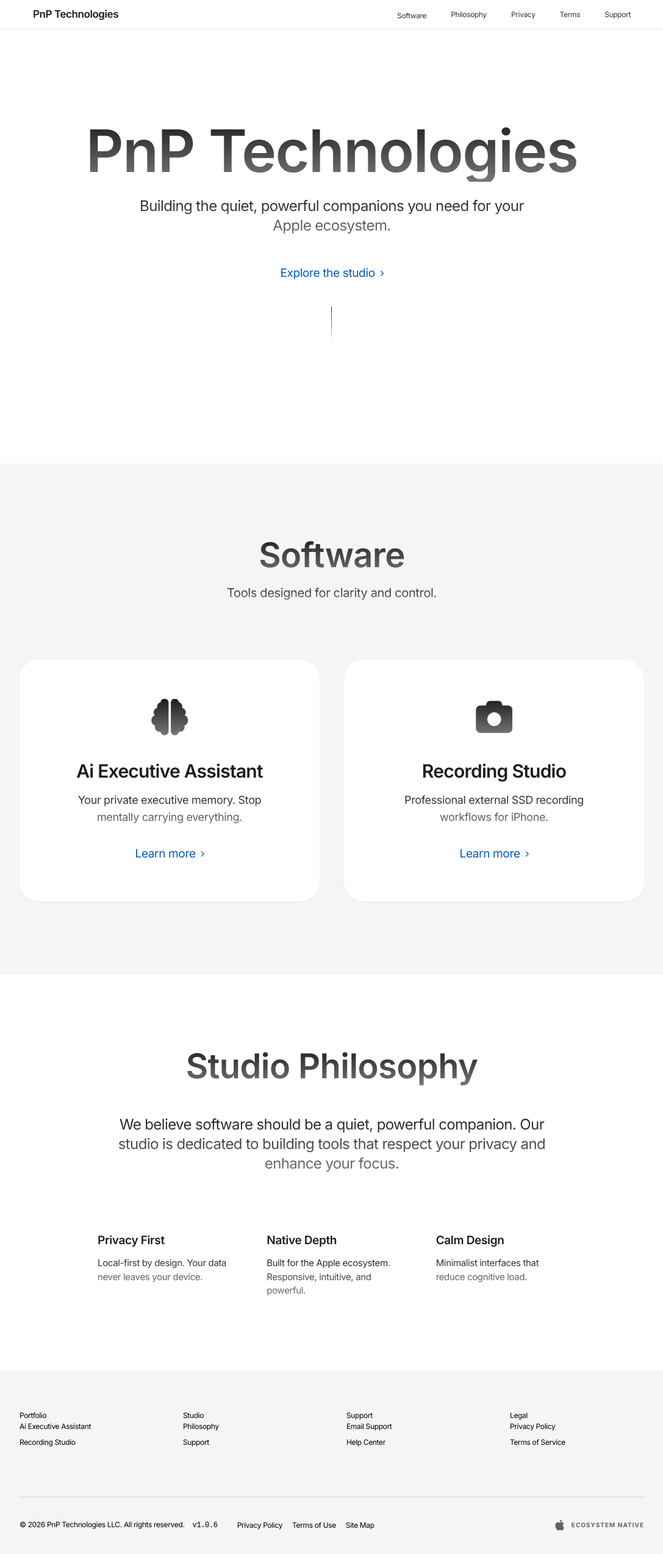
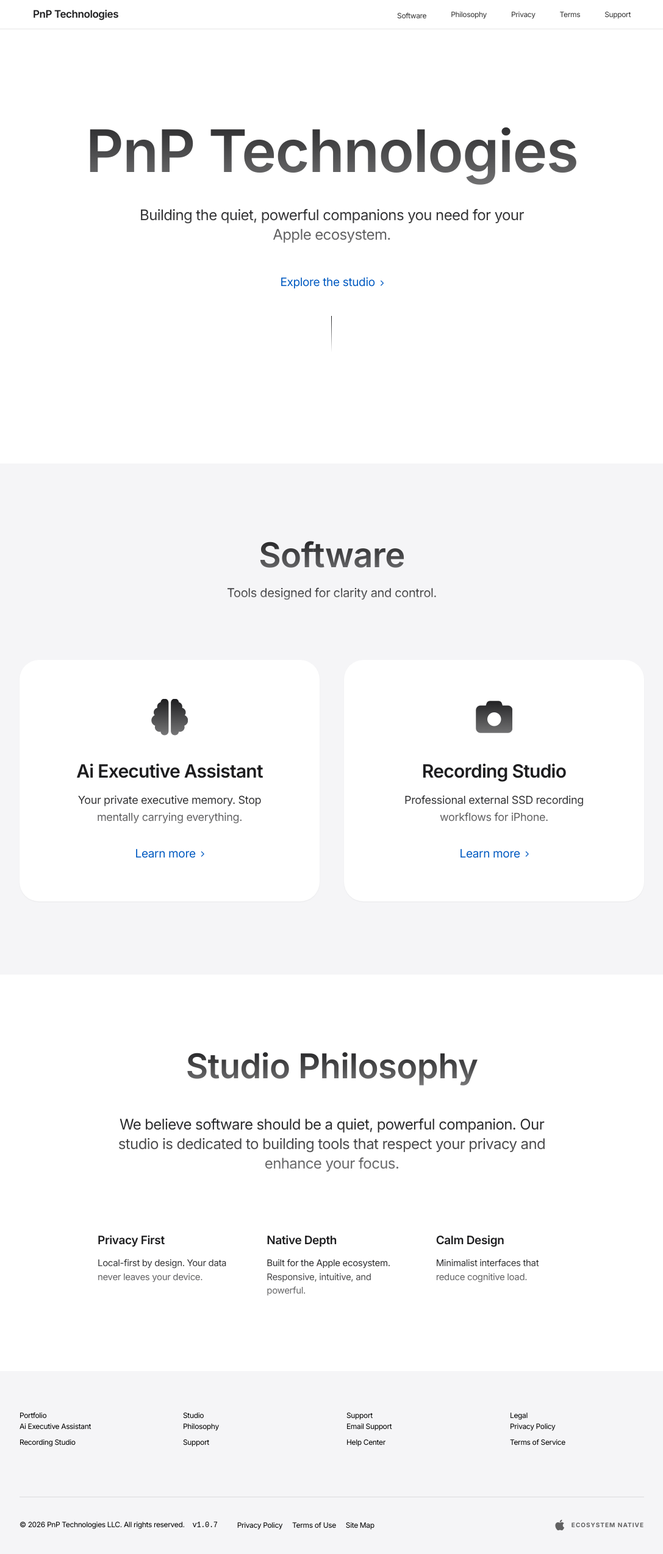
Before and after one commit to pranayseela/PnpSaasWebsite, a plain HTML site: page index.html in a window 1280 px wide. Shown: the whole page at 61% size, without its empty margins (96-1183 px from the left). Drawn offline with nearby package versions, Linux system fonts and the light colour scheme; a web font is replaced by a local one.

Commit message:
Fix hero title descender clipping and increment to v1.0.7

```diff
--- a/index.html
+++ b/index.html
@@ -85,7 +85,7 @@
         .footer-column h4 { color: #1D1D1F; font-weight: 600; margin-bottom: 12px; }
         .footer-column ul { space-y: 8px; }
         .footer-column a:hover { color: #1D1D1F; text-decoration: underline; }
-        .hero-title { font-size: clamp(40px, 10vw, 96px); line-height: 1.05; font-weight: 600; letter-spacing: -0.015em; }
+        .hero-title { font-size: clamp(40px, 10vw, 96px); line-height: 1.2; font-weight: 600; letter-spacing: -0.015em; }
         .section-title { font-size: clamp(32px, 8vw, 56px); line-height: 1.1; font-weight: 600; letter-spacing: -0.01em; }
         .section-padding { padding: 120px 22px; }
         @media (max-width: 768px) { .section-padding { padding: 80px 22px; } }
@@ -132,14 +132,14 @@
             <a href="privacy.html" class="mobile-link">Privacy</a>
             <a href="terms.html" class="mobile-link">Terms</a>
             <a href="support.html" class="mobile-link">Support</a>
-            <div class="mt-auto pt-8 text-[12px] opacity-100">© 2026 PnP Technologies LLC. All rights reserved.<span class="opacity-30 ml-4 font-mono text-[9px] uppercase tracking-tighter">v1.0.6</span></div>
+            <div class="mt-auto pt-8 text-[12px] opacity-100">© 2026 PnP Technologies LLC. All rights reserved.<span class="opacity-30 ml-4 font-mono text-[9px] uppercase tracking-tighter">v1.0.7</span></div>
         </div>
     </nav>
 
     <main>
         <section class="min-h-[95svh] flex flex-col items-center justify-center text-center px-6">
             <div class="max-w-4xl fade-in" id="hero">
-                <h1 class="hero-title text-apple-black mb-6">PnP Technologies</h1>
+                <h1 class="hero-title text-apple-black mb-6 py-2">PnP Technologies</h1>
                 <p class="text-xl md:text-2xl text-apple-black mb-12 max-w-2xl mx-auto font-normal tracking-tight">Building the quiet, powerful companions you need for your Apple ecosystem.</p>
                 <div class="flex flex-col items-center gap-10">
                     <a href="#products" class="text-apple-blue text-[19px] font-normal hover:underline inline-flex items-center gap-2">Explore the studio <i class="fas fa-chevron-right text-[10px]" aria-hidden="true" aria-hidden="true"></i></a>
@@ -196,7 +196,7 @@
             </div>
             <div class="pt-8 border-t border-apple-border flex flex-col md:flex-row justify-between items-center gap-6">
                 <div class="flex flex-col md:flex-row items-center gap-4 md:gap-8">
-                    <span>© 2026 PnP Technologies LLC. All rights reserved. <span style="opacity: 1; margin-left: 10px; font-family: monospace;">v1.0.6</span></span>
+                    <span>© 2026 PnP Technologies LLC. All rights reserved. <span style="opacity: 1; margin-left: 10px; font-family: monospace;">v1.0.7</span></span>
                     <div class="flex gap-4"><a href="privacy.html">Privacy Policy</a><a href="terms.html">Terms of Use</a><a href="sitemap.xml">Site Map</a></div>
                 </div>
                 <div class="flex items-center gap-3 opacity-60 grayscale hover:grayscale-0 hover:opacity-100 transition-all"><i class="fab fa-apple text-xl" aria-hidden="true" aria-hidden="true"></i><span class="text-[10px] font-bold tracking-widest uppercase" style="color: #000000;">Ecosystem Native</span></div>
```
Also changed, not shown: aiexecutiveassistant.html (+3 -3 lines), privacy.html (+3 -3 lines), recordingstudio.html (+3 -3 lines), support.html (+3 -3 lines), terms.html (+3 -3 lines), 1 other file.
